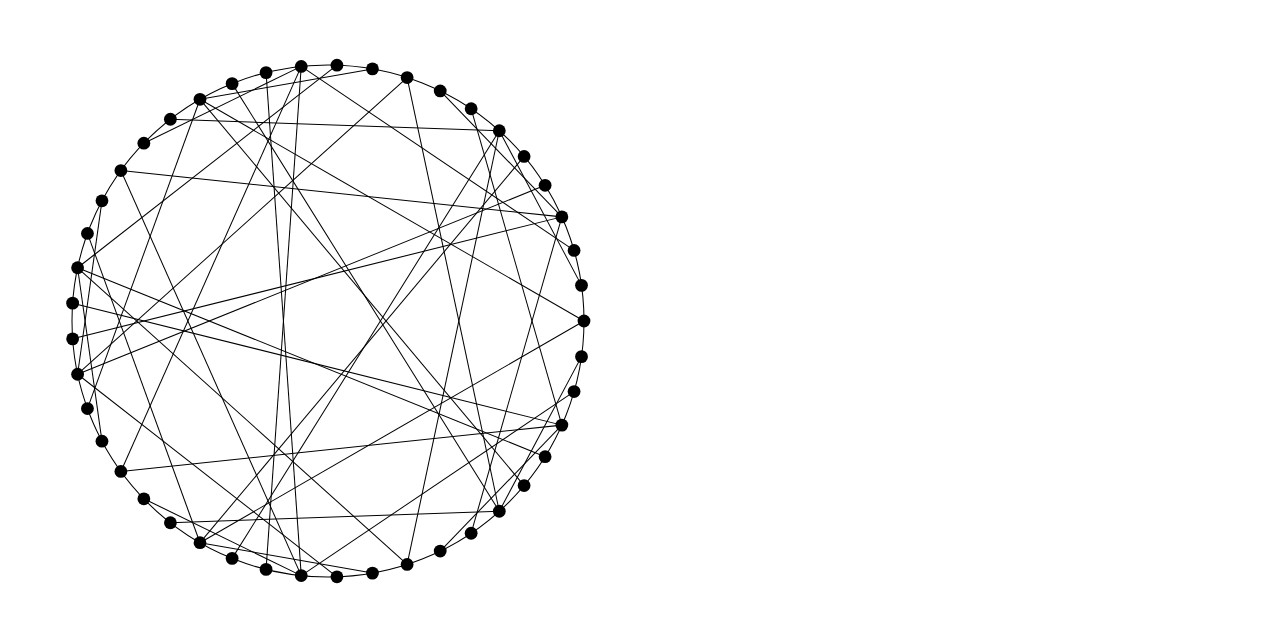
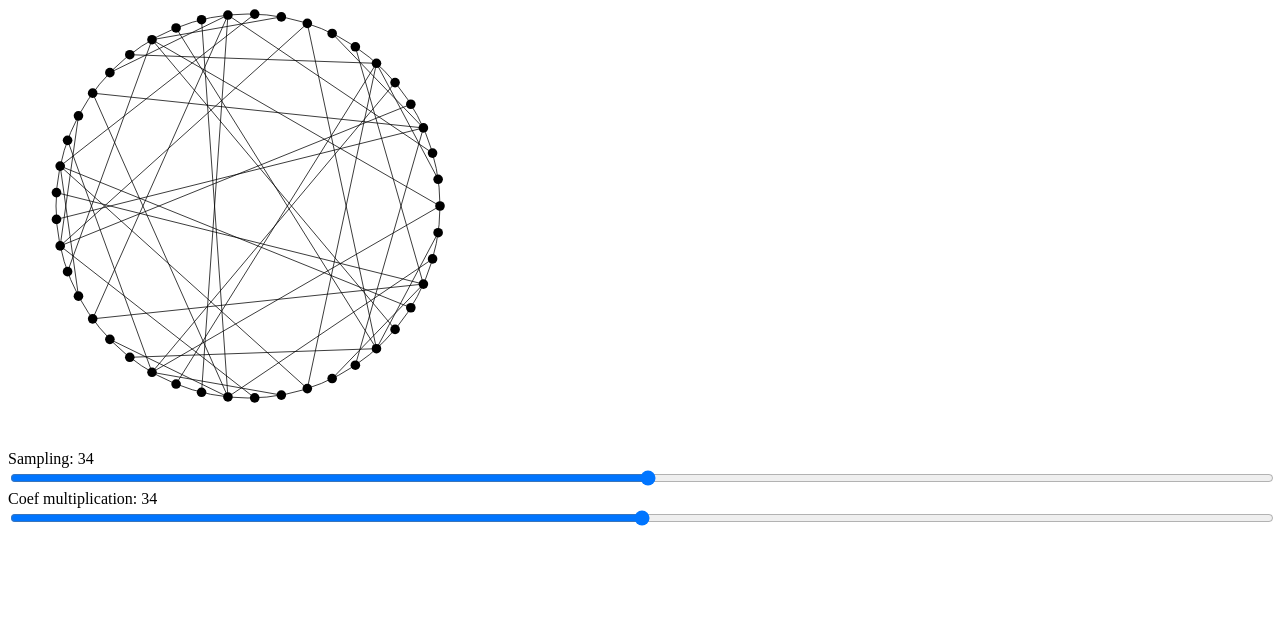
Before and after one commit to jlg-formation/tsrcv1-mars-2022, a website built with webpack: page front/src/index.html in a window 1280 px wide. Shown: the part 79-702 px from the top of the page. Built offline with nearby package versions, Linux system fonts and the light colour scheme.

Commit message:
dev: added command template

```diff
--- a/front/src/Multiplication.ts
+++ b/front/src/Multiplication.ts
@@ -6,8 +6,6 @@ const cx0 = 500;
 const cy0 = 500;
 const r0 = 400;
 const r = "10";
-
-let q;
 
 export class Multiplication {
   m = 2;
--- a/front/src/index.html
+++ b/front/src/index.html
@@ -13,5 +13,17 @@
       <g class="small-circles"></g>
       <g class="lines"></g>
     </svg>
+    <div class="command">
+      <label>
+        <div>Sampling: <span class="value sampling">34</span></div>
+        <input type="range" name="sampling" min="1" max="100" step="1" />
+      </label>
+      <label>
+        <div>
+          Coef multiplication: <span class="value multiplication">34</span>
+        </div>
+        <input type="range" name="multiplication" min="2" max="100" step="1" />
+      </label>
+    </div>
   </body>
 </html>
--- a/front/src/style.scss
+++ b/front/src/style.scss
@@ -1,4 +1,4 @@
-$side: 40em;
+$side: 30em;
 
 svg {
   width: $side;
@@ -17,3 +17,13 @@ svg {
     }
   }
 }
+
+h1 {
+  margin: 0;
+}
+
+div.command {
+  input {
+    width: 100%;
+  }
+}
```
